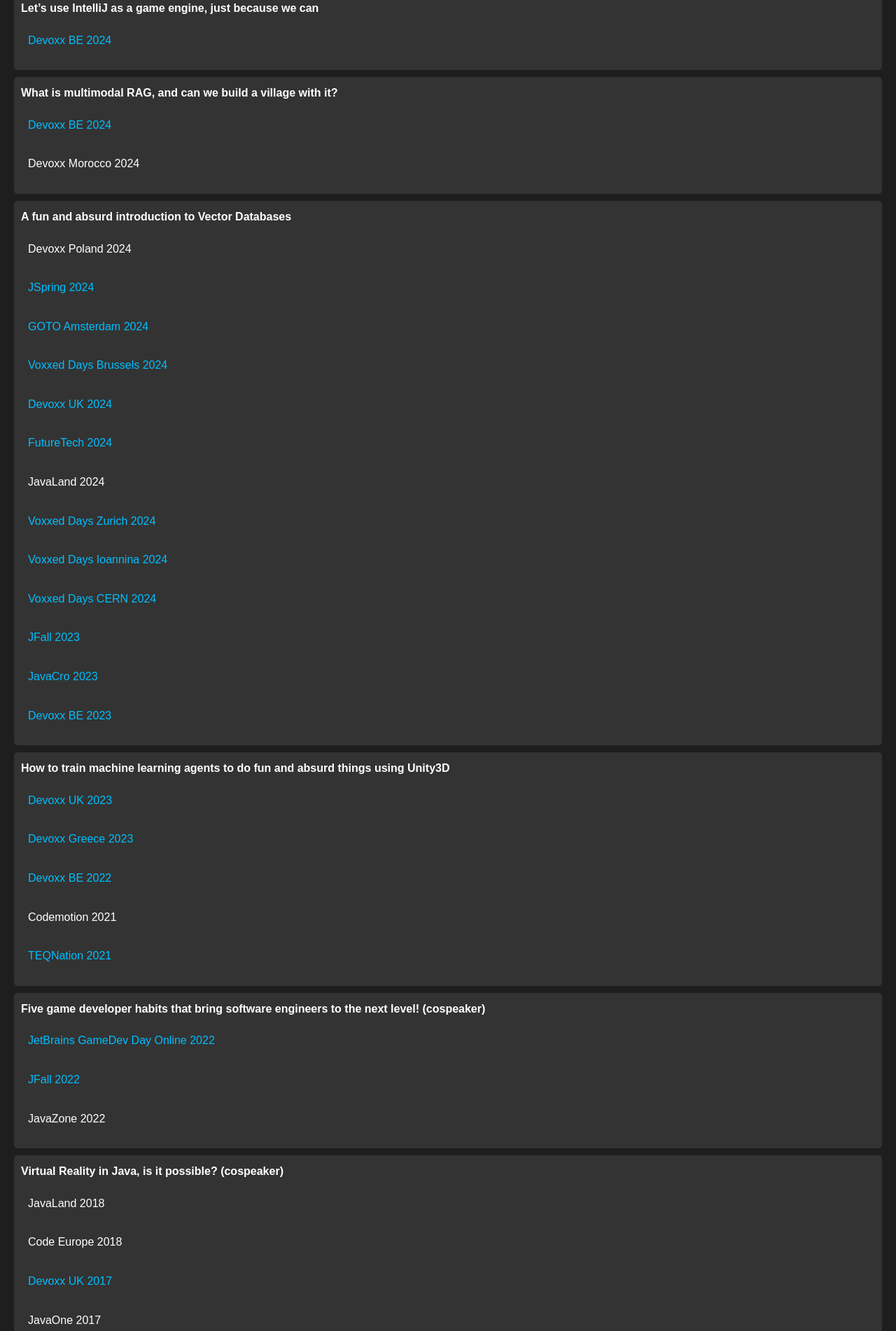
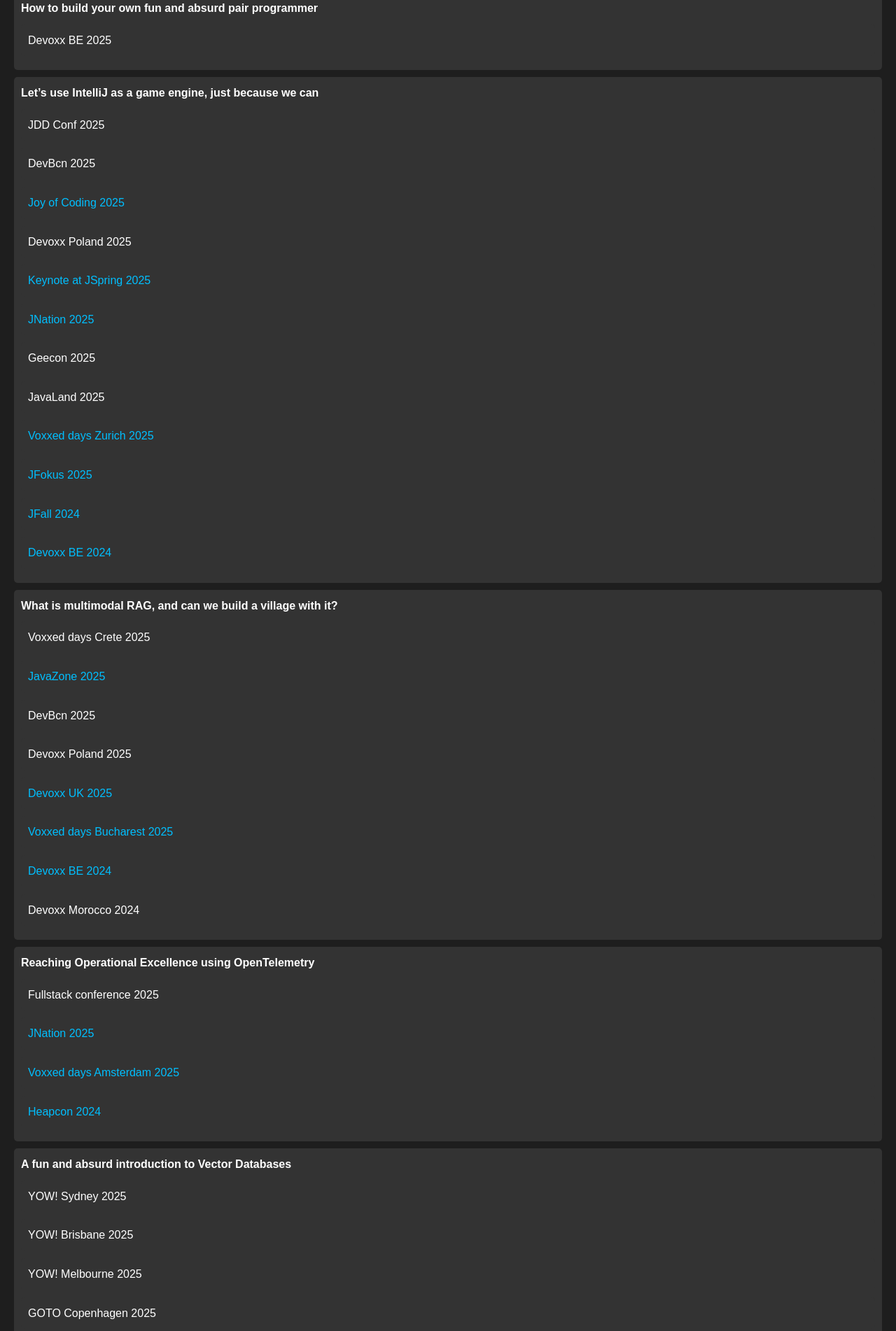
Before and after one commit to glycin/glycin.github.io, a plain HTML site: page index.html in a window 1280 px wide. Shown: the part 388-2290 px from the top of the page at 70% size. Drawn offline with Linux system fonts and the light colour scheme.

Commit message:
added more conferences

```diff
--- a/index.html
+++ b/index.html
@@ -15,7 +15,10 @@
         <h2>About Me</h2>
         <div class="about-me-container">
             <img src="images/devoxxgr.jpg" alt="Alexander Chatzizacharias" class="profile-image">
-            <p>Hello! I'm Alexander Chatzizacharias, a passionate software engineer and speaker with extensive experience in game development, backend systems, and innovative technologies. This page serves as a comprehensive list of my speaking engagements at various conferences around the world. Feel free to explore and reach out if you have any questions or ideas!</p>
+            <p>
+                Hello! I'm Alexander Chatzizacharias, a passionate software engineer and public speaker with experience in backend systems, game development, and innovative technologies.
+                This page serves as a comprehensive list of my speaking engagements at various conferences around the world. Feel free to explore and reach out if you have any questions or ideas!
+            </p>
         </div>
  </section>
 
@@ -24,21 +27,57 @@
             <h2>Talks</h2>
             <ul>
                 <li>
+                    <strong>How to build your own fun and absurd pair programmer</strong>
+                    <ul>
+                        <li>Devoxx BE 2025</li>
+                    </ul>
+                </li>
+                <li>
                     <strong>Let’s use IntelliJ as a game engine, just because we can</strong>
                     <ul>
+                        <li>JDD Conf 2025</li>
+                        <li>DevBcn 2025</li>
+                        <li><a href="https://www.youtube.com/watch?v=lUNAvx--aDw" target="_blank">Joy of Coding 2025</a></li>
+                        <li> Devoxx Poland 2025</li>
+                        <li><a href="https://www.youtube.com/watch?v=7nGdgoazekA" target="_blank">Keynote at JSpring 2025</a></li>
+                        <li><a href="https://www.youtube.com/watch?v=EcLF60xwmZ4" target="_blank">JNation 2025</a></li>
+                        <li>Geecon 2025</li>
+                        <li>JavaLand 2025</li>
+                        <li><a href="https://www.youtube.com/watch?v=KnsUTEhXkZ0" target="_blank">Voxxed days Zurich 2025</a></li>
+                        <li><a hreg="https://www.youtube.com/watch?v=3A0EfuzElgg" target="_blank">JFokus 2025</a></li>
+                        <li><a href="https://www.youtube.com/watch?v=yZ1gNYQAXr4" target="_blank">JFall 2024</a></li>
                         <li><a href="https://www.youtube.com/watch?v=TSlYrs4ywc8" target="_blank">Devoxx BE 2024</a></li>
                     </ul>
                 </li>
                 <li>
                     <strong>What is multimodal RAG, and can we build a village with it?</strong>
                     <ul>
+                        <li>Voxxed days Crete 2025</li>
+                        <li><a href="https://vimeo.com/1115544307?fl=pl&fe=sh" target="_blank">JavaZone 2025</a></li>
+                        <li>DevBcn 2025</li>
+                        <li>Devoxx Poland 2025</li>
+                        <li><a href="https://www.youtube.com/watch?v=ualFVOZd8Cw" target="_blank">Devoxx UK 2025</a></li>
+                        <li><a href="https://www.youtube.com/watch?v=D22_eAdwnxg" target="_blank">Voxxed days Bucharest 2025</a></li>
                         <li><a href="https://www.youtube.com/watch?v=ImQIJfxhiGw" target="_blank">Devoxx BE 2024</a></li>
                         <li>Devoxx Morocco 2024</li>
                     </ul>
                 </li>
                 <li>
+                    <strong>Reaching Operational Excellence using OpenTelemetry</strong>
+                    <ul>
+                        <li>Fullstack conference 2025</li>
+                        <li><a href="https://www.youtube.com/watch?v=ihHJQPHTKxY" target="_blank">JNation 2025</a></li>
+                        <li><a href="https://www.youtube.com/watch?v=oZzx3OLDBSo" target="_blank">Voxxed days Amsterdam 2025</a></li>
+                        <li><a href="https://www.youtube.com/watch?v=mjLC0Sfai1Q" target="_blank">Heapcon 2024</a></li>
+                    </ul>
+                </li>
+                <li>
                     <strong>A fun and absurd introduction to Vector Databases</strong>
                     <ul>
+                        <li>YOW! Sydney 2025</li>
+                        <li>YOW! Brisbane 2025</li>
+                        <li>YOW! Melbourne 2025</li>
+                        <li>GOTO Copenhagen 2025</li>
                         <li>Devoxx Poland 2024</li>
                         <li><a href="https://www.youtube.com/watch?v=KKefguYjWLs" target="_blank">JSpring 2024</a></li>
                         <li><a href="https://www.youtube.com/watch?v=5hAGhmHNTQQ" target="_blank">GOTO Amsterdam 2024</a></li>
```
